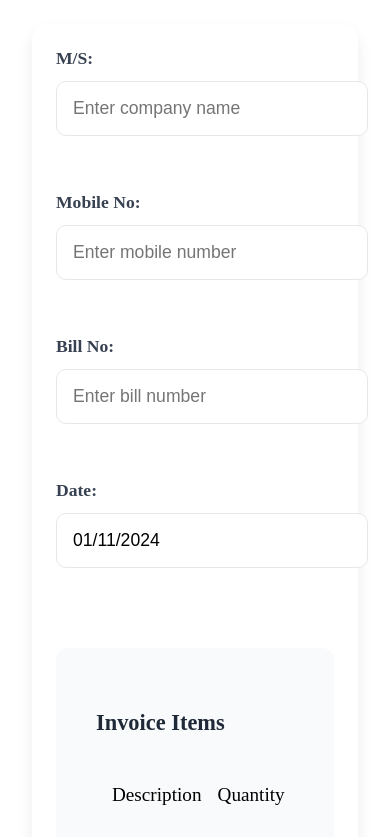
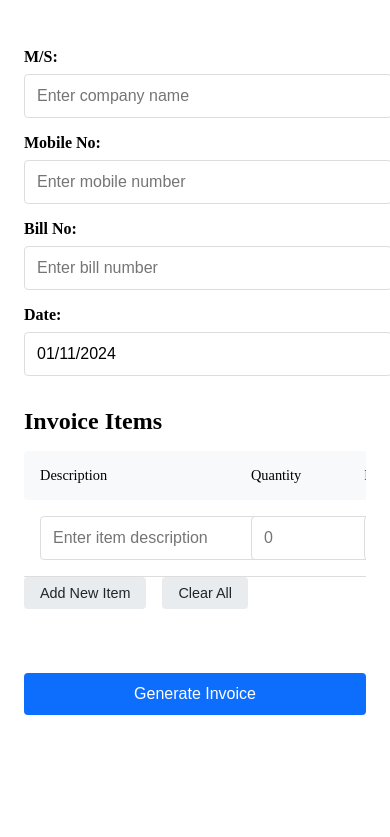
Before and after one commit to Zeel13K/m-invoice, a React (Vite) app: page / in a window 390 px wide. Shown: the top 837 px of the page. Built offline with nearby package versions, Linux system fonts and the light colour scheme.

Commit message:
Update: made the responsive

```diff
--- a/src/components/Invoice/form.css
+++ b/src/components/Invoice/form.css
@@ -1,158 +1,175 @@
+/* Base styles */
 .form-container {
   max-width: 1200px;
-  margin: 3rem auto;
-  padding: 3rem;
-  background: white;
-  border-radius: 16px;
-  box-shadow: 0 8px 16px rgba(0, 0, 0, 0.08);
+  margin: 2rem auto;
+  padding: 1rem;
 }
 
+/* Form header section */
 .form-header {
   display: grid;
   grid-template-columns: repeat(auto-fit, minmax(250px, 1fr));
-  gap: 2.5rem;
-  margin-bottom: 3rem;
+  gap: 1rem;
+  margin-bottom: 2rem;
 }
 
 .form-group {
-  margin-bottom: 2rem;
+  display: flex;
+  flex-direction: column;
+  gap: 0.5rem;
 }
 
 .form-group label {
-  display: block;
-  margin-bottom: 0.75rem;
   font-weight: 600;
-  color: #374151;
-  font-size: 1.1rem;
+  font-size: 1rem;
 }
 
 .form-control {
+  padding: 0.75rem;
+  border: 1px solid #ddd;
+  border-radius: 4px;
+  font-size: 1rem;
   width: 100%;
-  padding: 1rem;
-  border: 1px solid #e5e7eb;
-  border-radius: 10px;
-  font-size: 1.1rem;
 }
 
-.form-control:focus {
-  outline: none;
-  border-color: #3b82f6;
-  box-shadow: 0 0 0 3px rgba(59, 130, 246, 0.1);
-}
-
+/* Items section */
 .items-section {
-  background: #f9fafb;
-  padding: 2.5rem;
-  border-radius: 12px;
-  margin: 3rem 0;
+  margin-top: 2rem;
 }
 
 .items-header {
-  color: #1f2937;
-  margin-bottom: 2rem;
-  font-size: 1.4rem;
-  font-weight: 600;
+  font-size: 1.5rem;
+  margin-bottom: 1rem;
 }
 
 .items-table {
+  width: 100%;
   overflow-x: auto;
 }
 
 .items-table-header {
   display: grid;
-  grid-template-columns: 2fr 1fr 1fr 1fr 0.5fr;
-  gap: 1.5rem;
-  padding: 1.25rem;
+  grid-template-columns: 3fr 1fr 1fr 1fr 0.5fr;
+  gap: 1rem;
+  padding: 1rem;
+  background-color: #f8f9fa;
+  border-radius: 4px;
+}
+
+@media (max-width: 768px) {
+  .items-table-header {
+    grid-template-columns: 2fr 1fr 1fr 1fr 0.5fr;
+  }
+
+  .table-header-cell {
+    font-size: 0.9rem !important;
+  }
 }
 
 .items-table-row {
   display: grid;
-  grid-template-columns: 2fr 1fr 1fr 1fr 0.5fr;
-  gap: 1.5rem;
-  padding: 1.25rem;
-  border-bottom: 1px solid #e5e7eb;
-  margin-bottom: 0.5rem;
+  grid-template-columns: 3fr 1fr 1fr 1fr 0.5fr;
+  gap: 1rem;
+  padding: 1rem;
+  align-items: center;
+  border-bottom: 1px solid #ddd;
+}
+
+@media (max-width: 768px) {
+  .items-table-row {
+    grid-template-columns: 2fr 1fr 1fr 1fr 0.5fr;
+  }
+}
+
+@media (max-width: 480px) {
+  .items-table {
+    display: block;
+    overflow-x: scroll;
+  }
+
+  .items-table-header,
+  .items-table-row {
+    min-width: 600px;
+  }
+}
+
+/* Buttons */
+.add-item-btn,
+.clear-btn,
+.submit-btn {
+  padding: 0.75rem 1.5rem;
+  border: none;
+  border-radius: 4px;
+  cursor: pointer;
+  font-size: 1rem;
+  transition: all 0.3s ease;
+}
+
+.add-item-btn {
+  background-color: #e9ecef;
+  color: #212529;
 }
 
 .clear-btn {
-  background: #fee2e2;
-  color: #dc2626;
-  border: none;
+  background: none;
+  color: #dc3545;
   padding: 0.5rem;
-  border-radius: 6px;
-  cursor: pointer;
-  transition: background-color 0.2s;
-}
-
-.clear-btn:hover {
-  background: #fecaca;
-}
-
-.add-item-btn {
-  background: #3b82f6;
-  color: white;
-  border: none;
-  padding: 1rem 2rem;
-  border-radius: 8px;
-  margin-top: 2rem;
-  cursor: pointer;
-  transition: background-color 0.2s;
-  display: flex;
-  align-items: center;
-  gap: 0.5rem;
-  font-size: 1.1rem;
-}
-
-.add-item-btn:hover {
-  background: #2563eb;
-}
-
-.form-footer {
-  margin-top: 3rem;
-  padding-top: 2rem;
-  border-top: 1px solid #e5e7eb;
 }
 
 .submit-btn {
-  background: #059669;
+  background-color: #0d6efd;
   color: white;
-  border: none;
-  padding: 1rem 2.5rem;
-  border-radius: 8px;
-  font-size: 1.1rem;
-  cursor: pointer;
-  transition: background-color 0.2s;
+  width: 100%;
+  max-width: 300px;
+  margin: 2rem auto;
+  display: block;
 }
 
-.submit-btn:hover {
-  background: #047857;
+@media (max-width: 480px) {
+  .add-item-btn {
+    padding: 0.5rem 1rem;
+    font-size: 0.9rem;
+  }
+
+  .submit-btn {
+    max-width: 100%;
+  }
 }
 
-/* DatePicker custom styles */
+/* Date picker customization */
 .react-datepicker-wrapper {
   width: 100%;
 }
 
+.react-datepicker__input-container input {
+  width: 100%;
+  padding: 0.75rem;
+  border: 1px solid #ddd;
+  border-radius: 4px;
+}
+
+/* Amount field */
 .amount-field {
-  background: #f3f4f6;
+  background-color: #f8f9fa;
   cursor: not-allowed;
 }
 
-/* Responsive adjustments */
-@media (max-width: 768px) {
-  .form-container {
-    padding: 1.5rem;
-    margin: 1.5rem;
-  }
+/* Action buttons container */
+.form-footer {
+  margin-top: 2rem;
+  display: flex;
+  justify-content: center;
+}
 
-  .form-header {
-    gap: 1.5rem;
-  }
+/* Button hover effects */
+.add-item-btn:hover {
+  background-color: #dde2e6;
+}
 
-  .items-table-header,
-  .items-table-row {
-    gap: 1rem;
-    padding: 1rem;
-    font-size: 0.9rem;
-  }
+.clear-btn:hover {
+  color: #c82333;
 }
+
+.submit-btn:hover {
+  background-color: #0b5ed7;
+}
```
